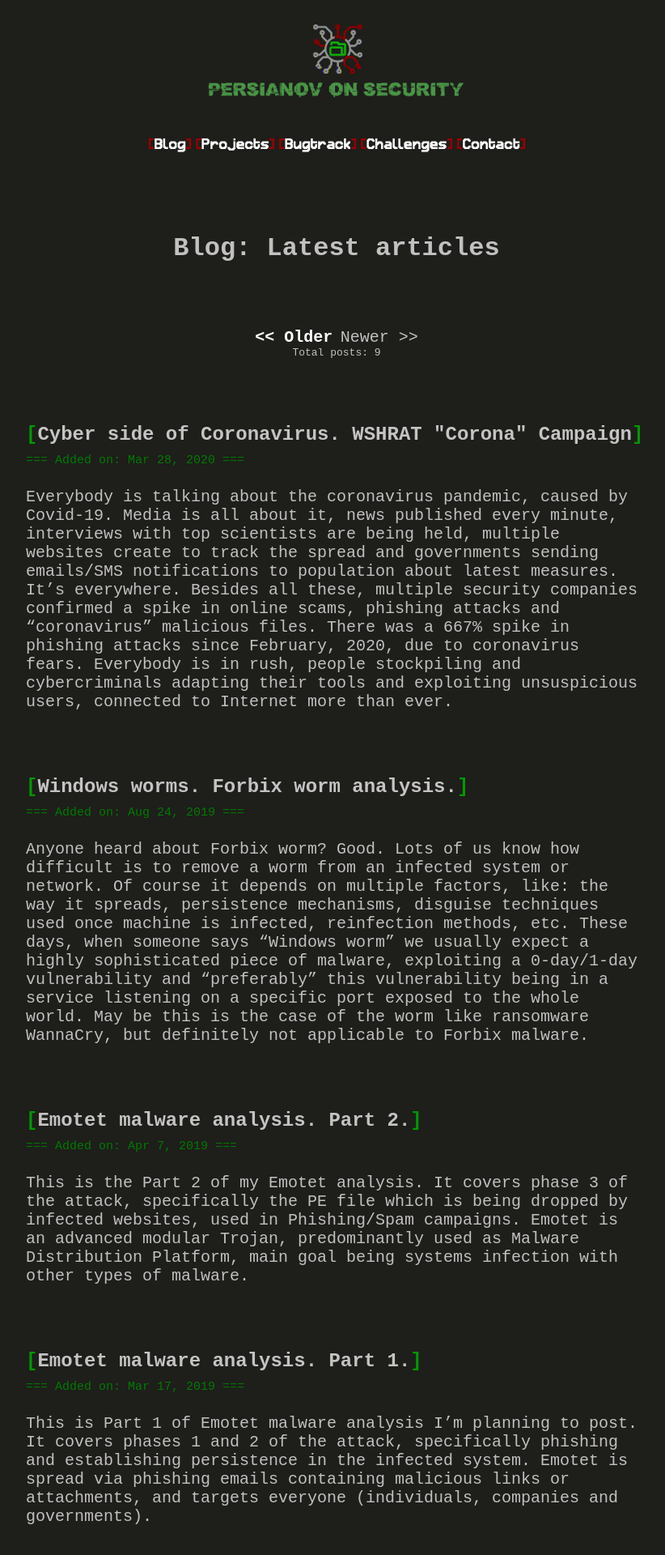
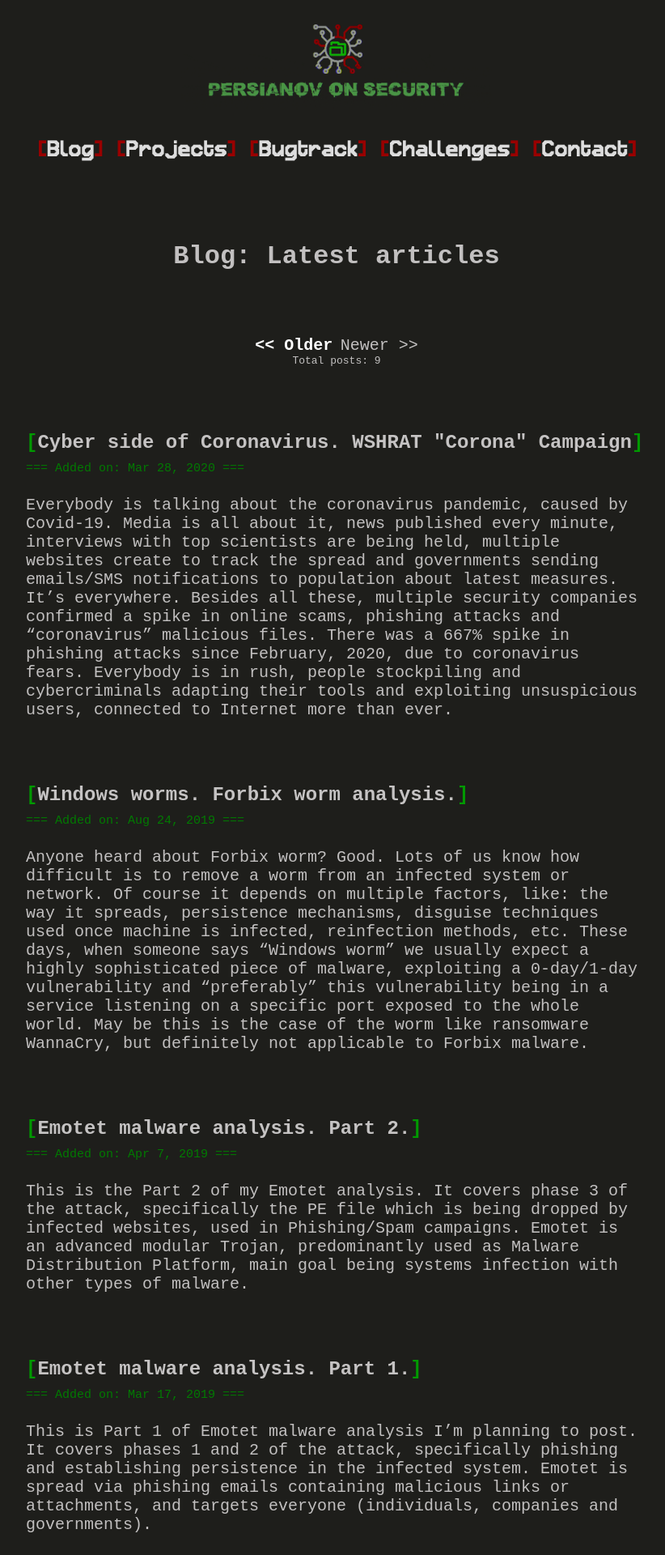
Before and after one commit to num1r0/num1r0.github.io, a Jekyll site: the page built from index.html, in a window 1280 px wide. Shown: the top 1920 px of the page at 81% size, without its empty margins (224-1046 px from the left). Built offline with Jekyll 4.4.1, drawn with Linux system fonts in a browser that asks for light colours; the list of posts is cut into pages by our own code.

Commit message:
nav items rollback

```diff
--- a/css/styles.css
+++ b/css/styles.css
@@ -26,14 +26,11 @@ body {
     float: none;
     align-self: center;
     text-align: center;
+    font-size: 1.5em;
     margin-bottom: 100px;
     margin-top: 30px;
 }
-.top_nav h1 {
-    display: inline;
-    font-size: 1.5em;
-}
-.top_nav h1 a {
+.top_nav a {
     margin-right: 5px;
     margin-left: 5px;
     color: #dddddd;
```
